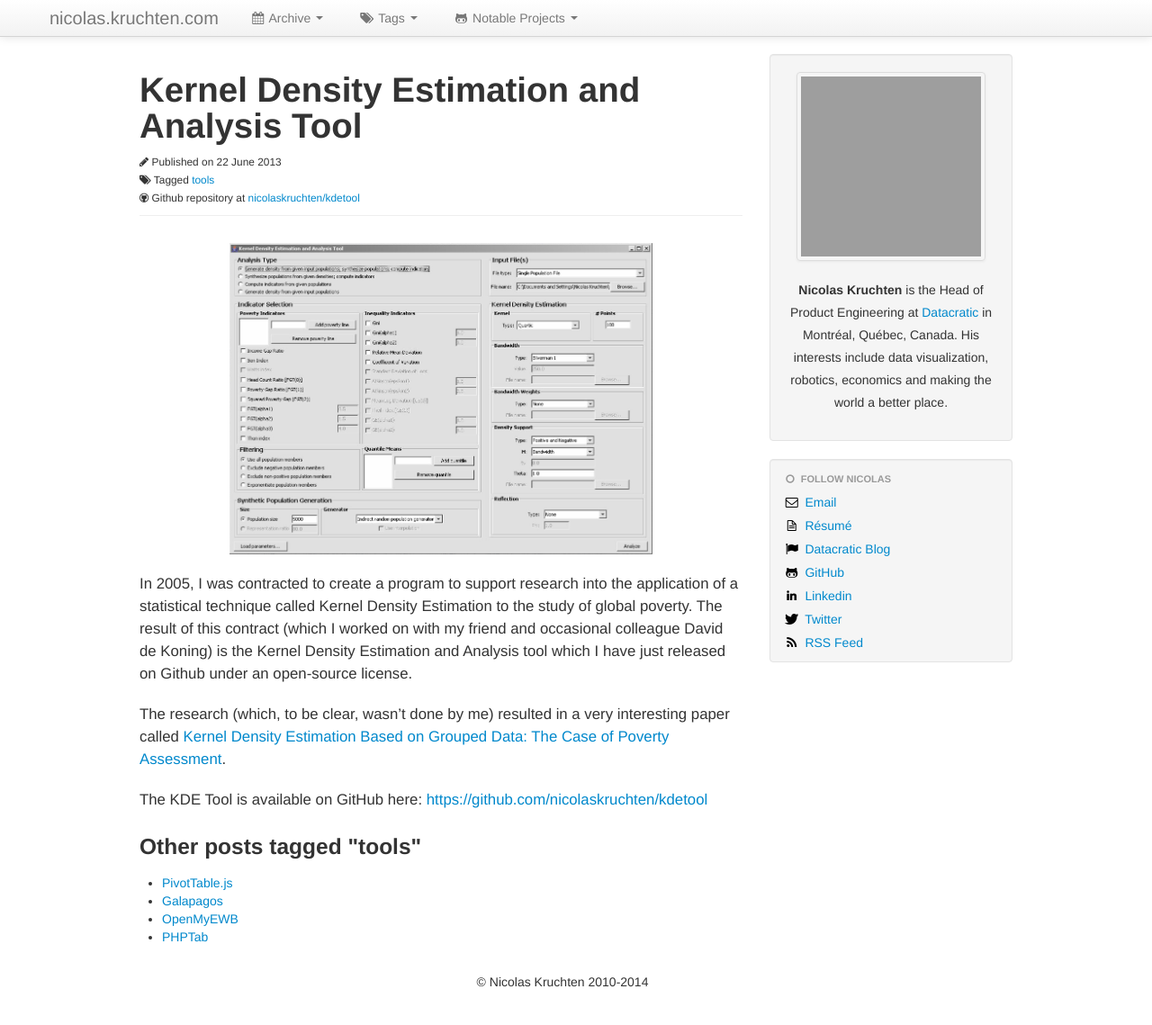
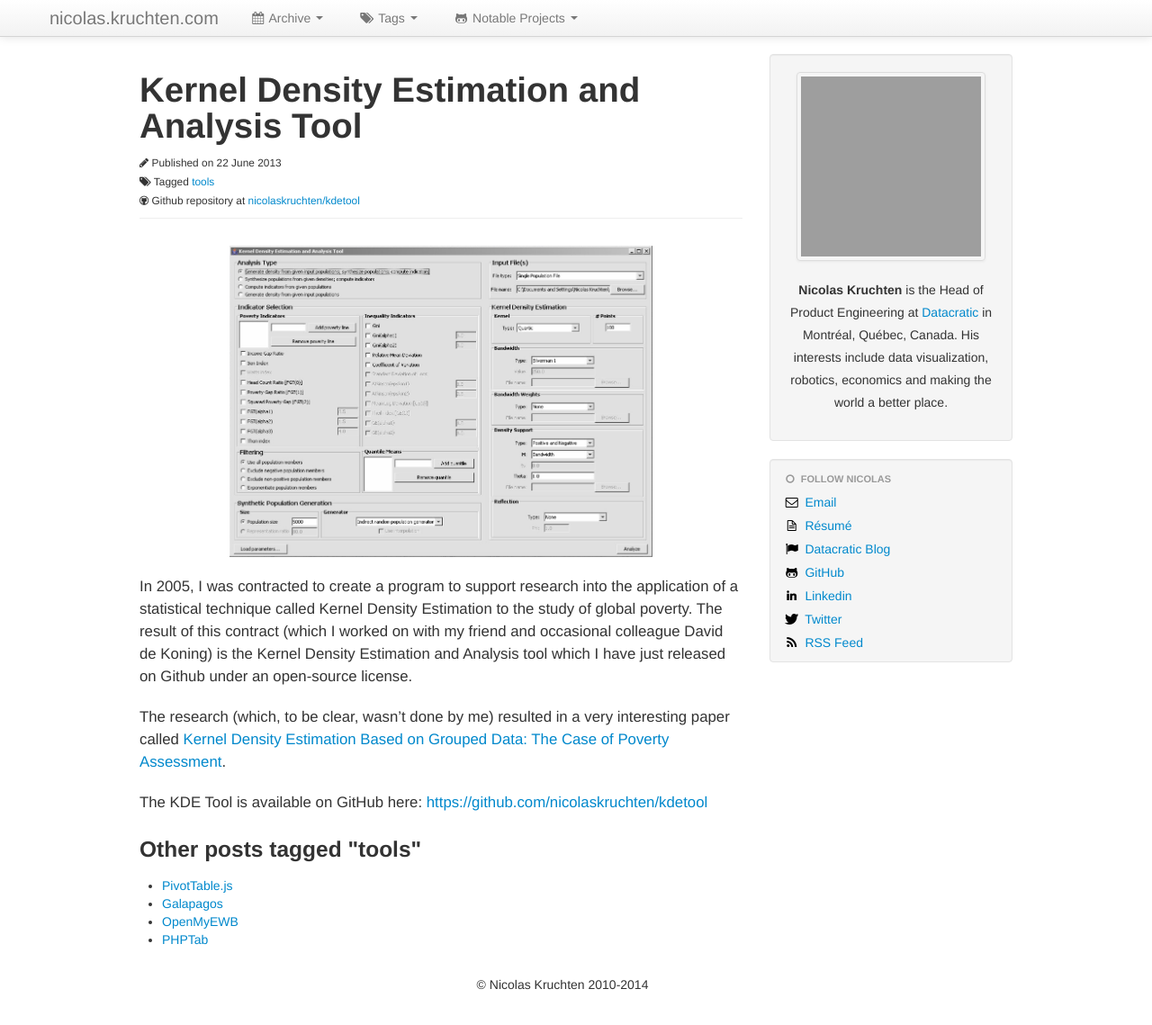
Before and after one commit to nicolaskruchten/nicolaskruchten.github.io, a Jekyll site: the page built from _posts/2013-06-22-kdetool.html, in a window 1280 px wide and 1146 px high. Shown: the top 1139 px of the window at 90% size. Built offline with Jekyll 4.4.1, drawn with Linux system fonts in a browser that asks for light colours; grey boxes are pictures that could not be loaded.

Commit message:
html5 compliance

```diff
--- a/_includes/body/post.html
+++ b/_includes/body/post.html
@@ -21,7 +21,7 @@
 						{% include body/sections/alerts_and_notices/post.html %}
 
 						{% if page.image %}
-							<img src="{{ page.image }}" />
+							<img src="{{ page.image }}" alt="{{page.title}}" />
 						{% endif %}
 
 						{{ content }}
--- a/_includes/body/sections/header/post.html
+++ b/_includes/body/sections/header/post.html
@@ -35,8 +35,8 @@
 		{% endif %}
 
 		<div class="row">
-			<small>
-				<div class="span6">
+			<div class="span6">
+				<small>
 
 
 					{% if site.font_awesome.enabled %}
@@ -86,8 +86,8 @@
 						</a>
 						<br>
 					{% endif %}
-				</div>
-			</small>
+				</small>
+			</div>
 		</div>
 	</div>
 {% endcapture %}
--- a/_includes/body/sections/javascript.html
+++ b/_includes/body/sections/javascript.html
@@ -5,7 +5,7 @@
 	{% include body/sections/javascript/disqus.html %}
     <script>
     $(function(){
-        $('.ghpb-post > img').each(function(){
+        $('.ghpb-post > img').add('.ghpb-post > p > img').each(function(){
             $(this).bind("click", function(){
                 window.location = $(this).attr("src");
             });
--- a/_includes/body/sections/javascript/filter.html
+++ b/_includes/body/sections/javascript/filter.html
@@ -42,7 +42,7 @@
 			}
 
 			post_div = post_div + '<br><div class="row">';
-			post_div = post_div + '<small><div class="span6">';
+			post_div = post_div + '<div class="span6"><small>';
 
 
 			{% if site.font_awesome.enabled %}
@@ -86,7 +86,7 @@
 				post_div = post_div + '<br>';
 			}
 
-			post_div = post_div + '</div><div class="span1"></div></small></div>';
+			post_div = post_div + '</small></div><div class="span1"></div></div>';
 			post_div = post_div + '</div></div>';
 
 			return post_div;
```
Also changed, not shown: index.html (+5 -5 lines).
